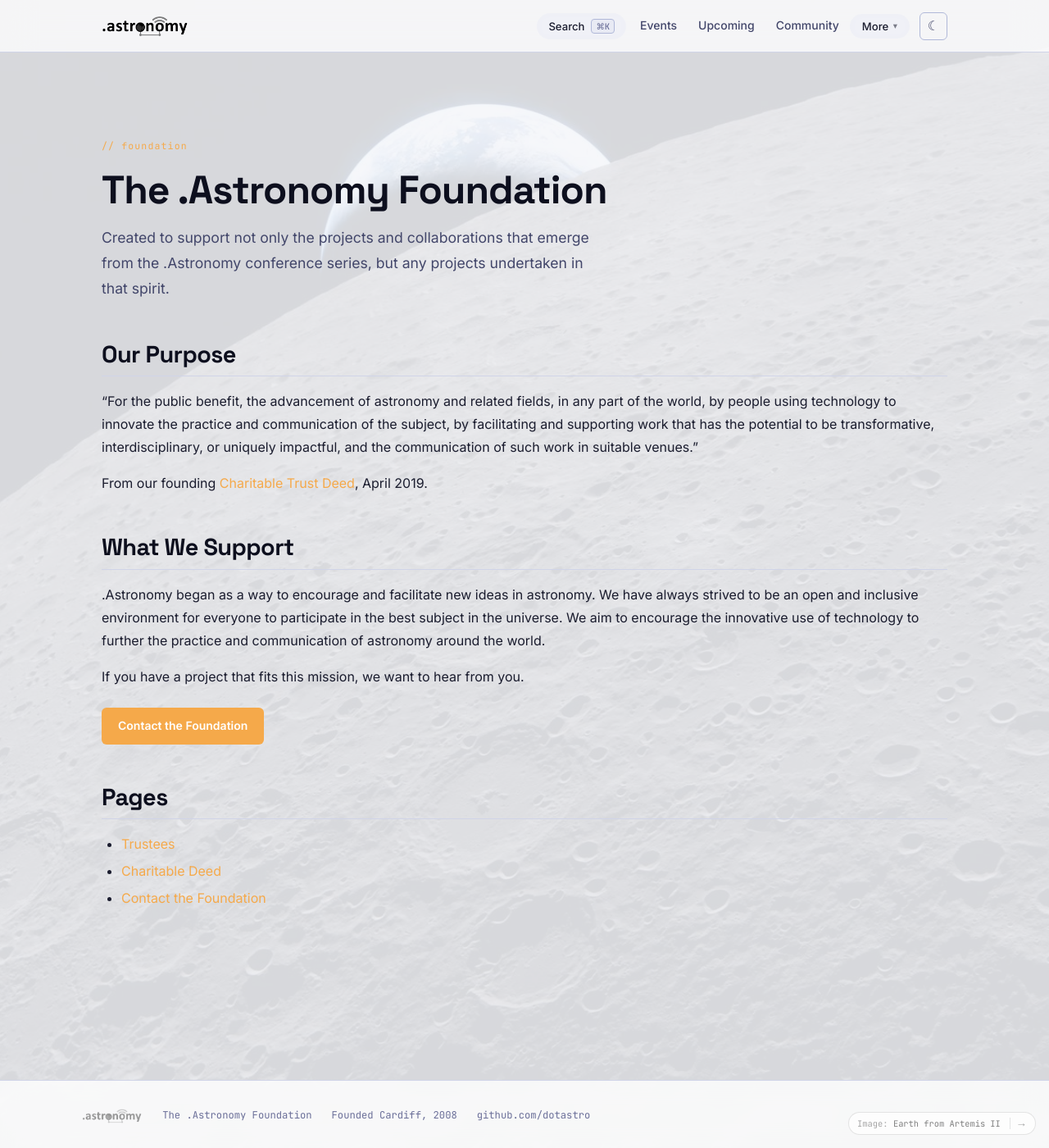
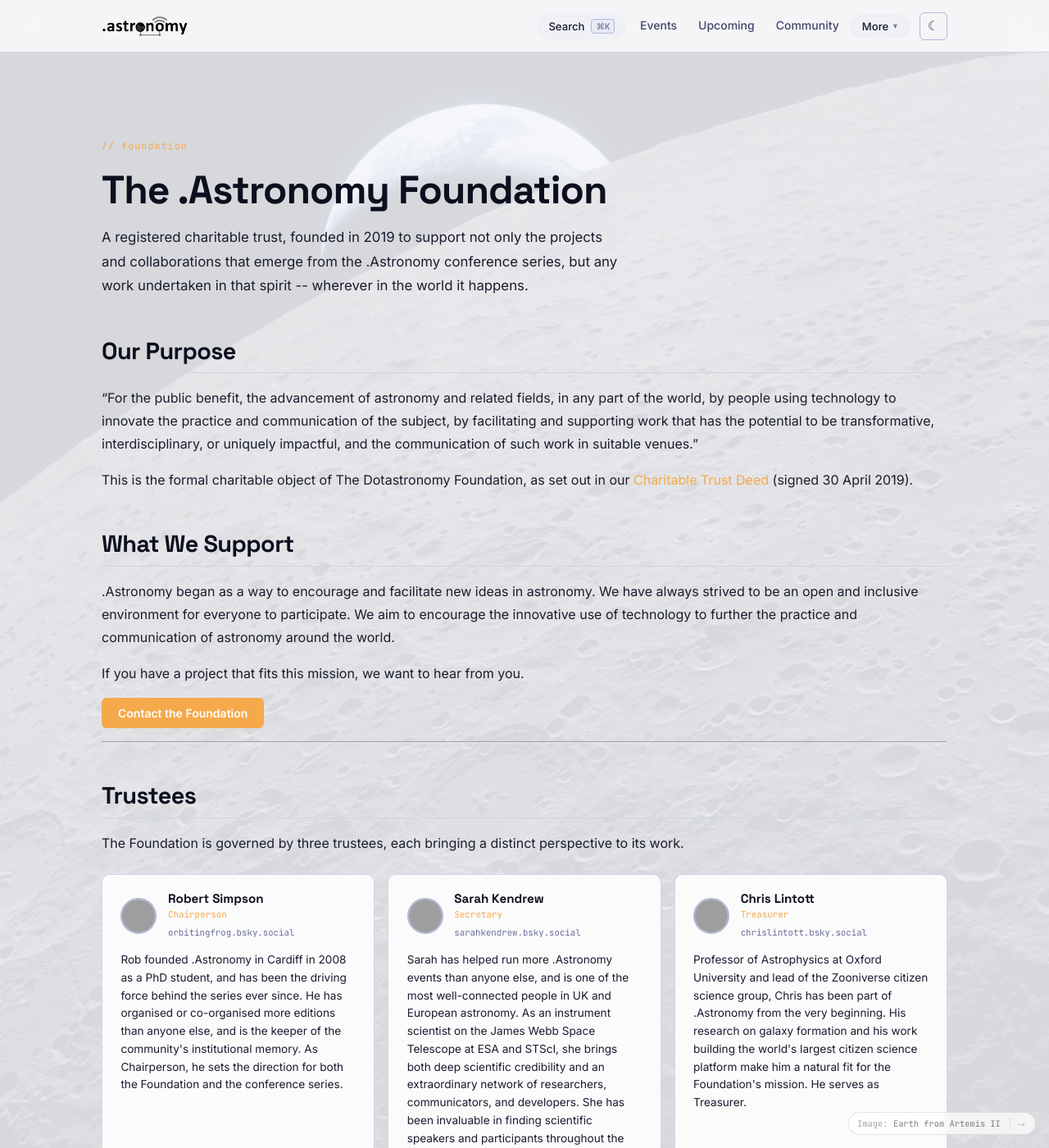
Before and after one commit to dotastro/dotastrosite, a Jekyll site: the page built from foundation/index.md, in a window 1280 px wide and 1400 px high. Shown: the whole window at 82% size. Built offline with Jekyll 4.4.1, drawn with Linux system fonts in a browser that asks for light colours; some of the changed text lies outside the part shown; grey boxes are pictures that could not be loaded.

Commit message:
Foundation: consolidate to single page -- trustees inline with bios, charitable deed linked, contact email protected, trustees subpage removed

```diff
--- a/foundation/index.md
+++ b/foundation/index.md
@@ -2,29 +2,91 @@
 layout: default
 title: The .Astronomy Foundation
 description: The .Astronomy Foundation supports projects that use technology to advance the practice and communication of astronomy.
+permalink: /foundation/
 ---
 
 <span class="section-label">// foundation</span>
 # The .Astronomy Foundation
 
-<p style="font-size:1.1rem; color:var(--text-muted); max-width:620px; margin-bottom:2.5rem;">Created to support not only the projects and collaborations that emerge from the .Astronomy conference series, but any projects undertaken in that spirit.</p>
+<p style="font-size:1.05rem; color:var(--text); max-width:640px; margin-bottom:2.5rem;">A registered charitable trust, founded in 2019 to support not only the projects and collaborations that emerge from the .Astronomy conference series, but any work undertaken in that spirit -- wherever in the world it happens.</p>
 
 ## Our Purpose
 
 "For the public benefit, the advancement of astronomy and related fields, in any part of the world, by people using technology to innovate the practice and communication of the subject, by facilitating and supporting work that has the potential to be transformative, interdisciplinary, or uniquely impactful, and the communication of such work in suitable venues."
 
-From our founding [Charitable Trust Deed](https://docs.google.com/document/d/1FGJz6mdxrz3kI7U6fLn-Ybdvmz_FKqpTDVpLRYIqts8/edit), April 2019.
+This is the formal charitable object of The Dotastronomy Foundation, as set out in our <a href="https://docs.google.com/document/d/1FGJz6mdxrz3kI7U6fLn-Ybdvmz_FKqpTDVpLRYIqts8/edit" target="_blank" rel="noopener">Charitable Trust Deed</a> (signed 30 April 2019).
 
 ## What We Support
 
-.Astronomy began as a way to encourage and facilitate new ideas in astronomy. We have always strived to be an open and inclusive environment for everyone to participate in the best subject in the universe. We aim to encourage the innovative use of technology to further the practice and communication of astronomy around the world.
+.Astronomy began as a way to encourage and facilitate new ideas in astronomy. We have always strived to be an open and inclusive environment for everyone to participate. We aim to encourage the innovative use of technology to further the practice and communication of astronomy around the world.
 
 If you have a project that fits this mission, we want to hear from you.
 
-<a href="mailto:foundation@dotastronomy.com?subject=[Web] .Astronomy Foundation Enquiry" class="btn btn-primary" style="margin-top:0.5rem">Contact the Foundation</a>
+<button class="btn btn-primary" onclick="revealFoundationContact()">Contact the Foundation</button>
+<p id="foundation-contact-reveal" style="display:none; margin-top:0.75rem; font-family:var(--font-mono); font-size:0.8rem"></p>
 
-## Pages
+<script>
+function revealFoundationContact() {
+  var u = ['foundation', '@', 'dotastronomy', '.', 'com'].join('');
+  var link = document.createElement('a');
+  link.href = 'mailto:' + u + '?subject=' + encodeURIComponent('[.Astronomy Foundation Enquiry]');
+  link.textContent = u;
+  var p = document.getElementById('foundation-contact-reveal');
+  p.innerHTML = '';
+  p.appendChild(document.createTextNode('Email: '));
+  p.appendChild(link);
+  p.style.display = 'block';
+  document.querySelector('[onclick="revealFoundationContact()"]').textContent = 'Open email';
+  document.querySelector('[onclick="revealFoundationContact()"]').onclick = function() { window.location.href = link.href; };
+}
+</script>
 
-- [Trustees](trustees/)
-- [Charitable Deed](https://docs.google.com/document/d/1FGJz6mdxrz3kI7U6fLn-Ybdvmz_FKqpTDVpLRYIqts8/edit)
-- [Contact the Foundation](mailto:foundation@dotastronomy.com)
+---
+
+## Trustees
+
+The Foundation is governed by three trustees, each bringing a distinct perspective to its work.
+
+<div class="braintrust-grid" style="margin-top:1.5rem">
+
+<div class="person-card" data-handle="orbitingfrog.bsky.social">
+<div class="person-card-top">
+<img class="person-avatar" src="https://cdn.bsky.app/img/avatar/plain/did:plc:az2aiwjbntp35xgkwtthznsm/bafkreihsqf7ajl3hnvfxalobyt6fd3fvwb5fu4453xgusmon5624jgnpla@jpeg" alt="Robert Simpson" loading="lazy">
+<div>
+<div class="person-name">Robert Simpson</div>
+<div class="person-role">Chairperson</div>
+<div class="person-handle"><a href="https://bsky.app/profile/orbitingfrog.bsky.social" target="_blank" rel="noopener">orbitingfrog.bsky.social</a></div>
+</div>
+</div>
+<p class="person-bio">Rob founded .Astronomy in Cardiff in 2008 as a PhD student, and has been the driving force behind the series ever since. He has organised or co-organised more editions than anyone else, and is the keeper of the community's institutional memory. As Chairperson, he sets the direction for both the Foundation and the conference series.</p>
+</div>
+
+<div class="person-card" data-handle="sarahkendrew.bsky.social">
+<div class="person-card-top">
+<img class="person-avatar" src="https://cdn.bsky.app/img/avatar/plain/did:plc:tdhfbju5nml6p7goaye5iiqj/bafkreiaxo2xfee4vutmp7tkp67p4rnpuv3oe73npihpg4gtqoodfhnflfy@jpeg" alt="Sarah Kendrew" loading="lazy">
+<div>
+<div class="person-name">Sarah Kendrew</div>
+<div class="person-role">Secretary</div>
+<div class="person-handle"><a href="https://bsky.app/profile/sarahkendrew.bsky.social" target="_blank" rel="noopener">sarahkendrew.bsky.social</a></div>
+</div>
+</div>
+<p class="person-bio">Sarah has helped run more .Astronomy events than anyone else, and is one of the most well-connected people in UK and European astronomy. As an instrument scientist on the James Webb Space Telescope at ESA and STScI, she brings both deep scientific credibility and an extraordinary network of researchers, communicators, and developers. She has been invaluable in finding scientific speakers and participants throughout the series, and serves as Secretary to the Foundation.</p>
+</div>
+
+<div class="person-card" data-handle="chrislintott.bsky.social">
+<div class="person-card-top">
+<img class="person-avatar" src="https://cdn.bsky.app/img/avatar/plain/did:plc:67bgg4j34njbopitm62cvddy/bafkreibbr2bl7ekp3ngvsko4khxyu73dcda2mfjobui35eu5ky57t5ljjq@jpeg" alt="Chris Lintott" loading="lazy">
+<div>
+<div class="person-name">Chris Lintott</div>
+<div class="person-role">Treasurer</div>
+<div class="person-handle"><a href="https://bsky.app/profile/chrislintott.bsky.social" target="_blank" rel="noopener">chrislintott.bsky.social</a></div>
+</div>
+</div>
+<p class="person-bio">Professor of Astrophysics at Oxford University and lead of the Zooniverse citizen science group, Chris has been part of .Astronomy from the very beginning. His research on galaxy formation and his work building the world's largest citizen science platform make him a natural fit for the Foundation's mission. He serves as Treasurer.</p>
+</div>
+
+</div>
+
+---
+
+<p style="font-family:var(--font-mono); font-size:0.75rem; color:var(--text-dim)">The Dotastronomy Foundation is a charitable trust registered in England and Wales. Charitable Trust Deed signed 30 April 2019. <a href="https://docs.google.com/document/d/1FGJz6mdxrz3kI7U6fLn-Ybdvmz_FKqpTDVpLRYIqts8/edit" target="_blank" rel="noopener">Read the full deed.</a></p>
```
Also changed, not shown: foundation/trustees.md (deleted, +0 -49 lines).
